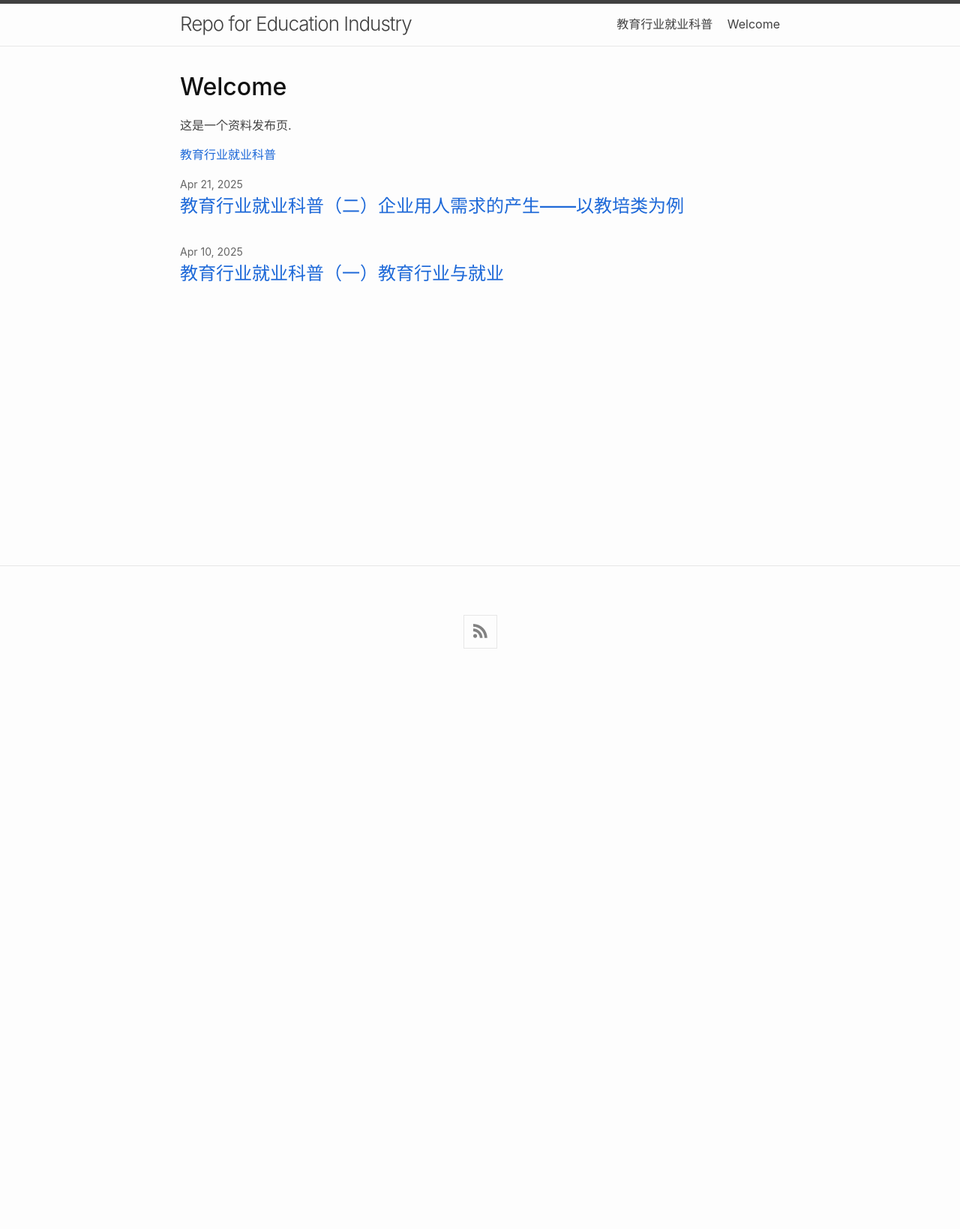
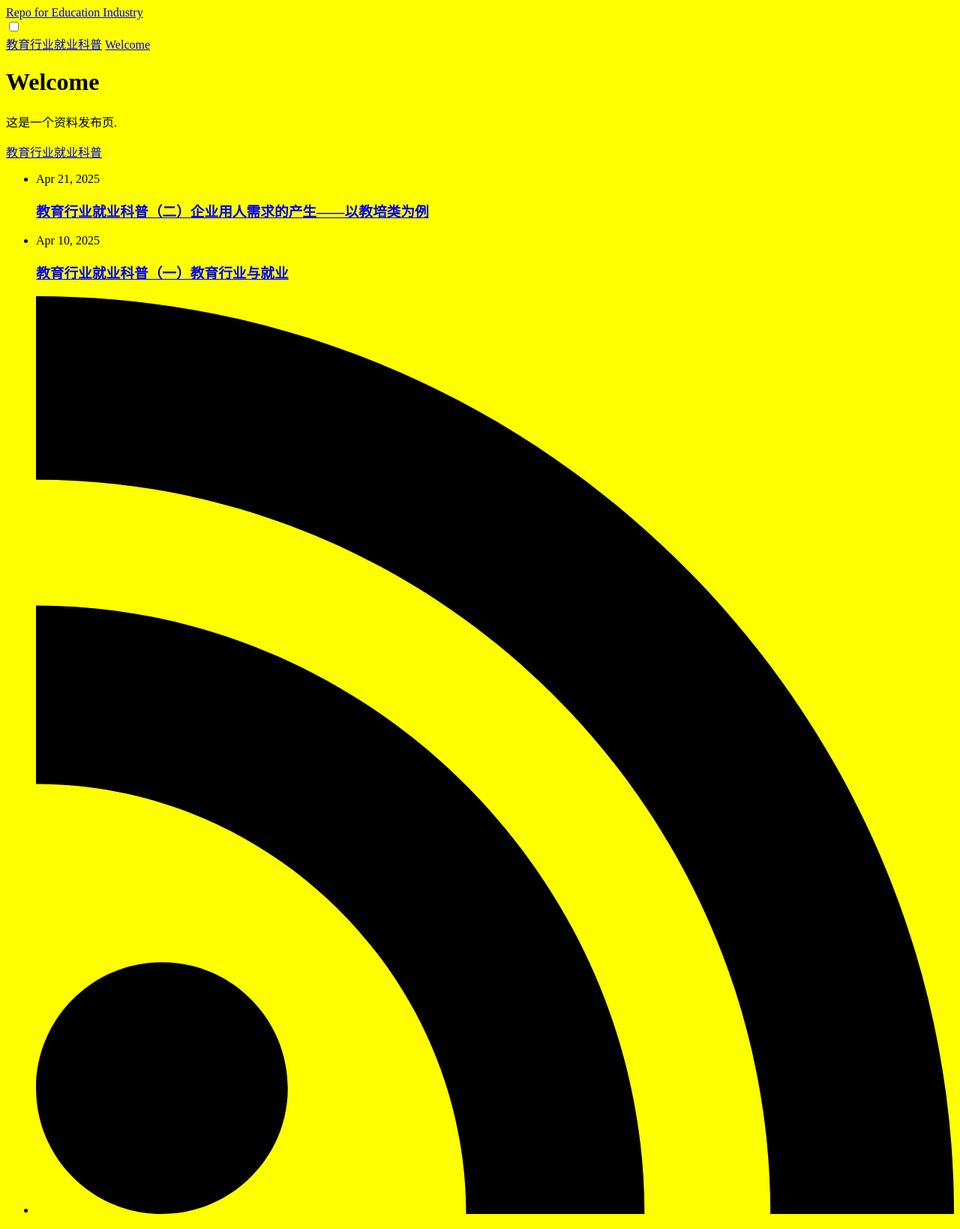
Before and after one commit to broken-ice-ice/Repo-for-Education-Industry, a Jekyll site: the page built from index.md, in a window 1280 px wide. Shown: the whole page at 75% size. Built offline with Jekyll 4.4.1, drawn with Linux system fonts in a browser that asks for light colours; before the commit the page ends 900 px from its top, so only the background shows below that.

Commit message:
Update style.scss

```diff
--- a/assets/css/style.scss
+++ b/assets/css/style.scss
@@ -2,6 +2,6 @@
 # Only the main Sass file needs front matter (the dashes are enough)
 ---
 
-@import
-  "minima/skins/{{ site.minima.skin | default: 'classic' }}",
-  "minima/initialize";
+body {
+  background: yellow;
+}
```
